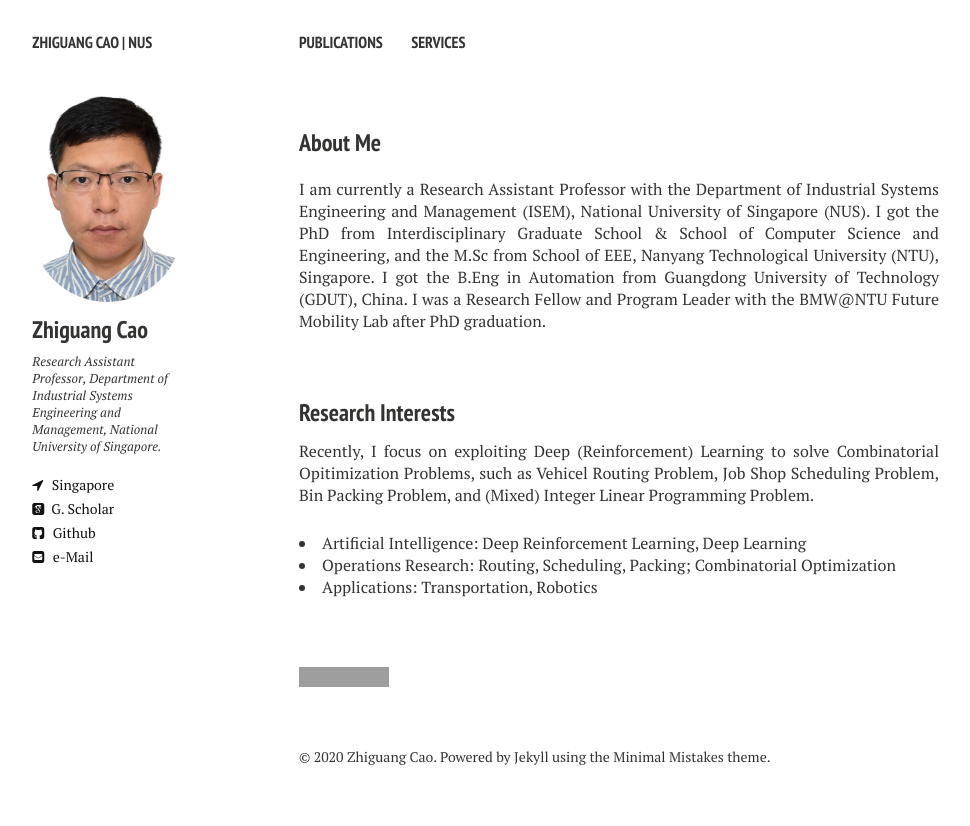
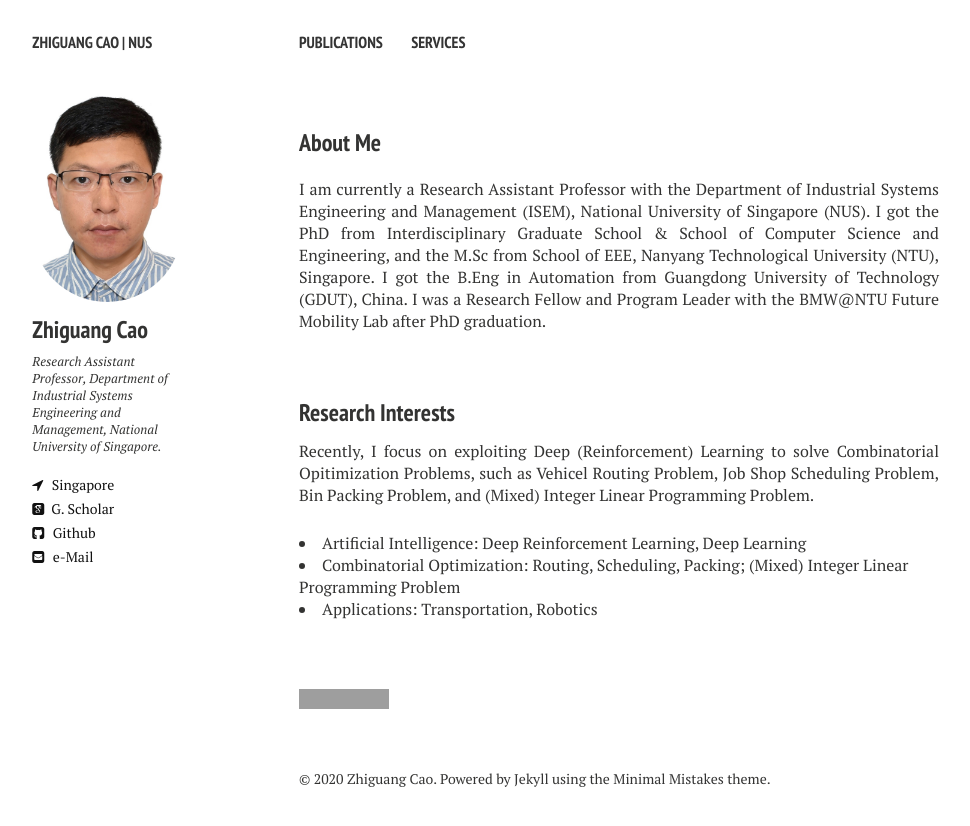
Before and after one commit to zhiguangcaosg/zhiguangcaosg.github.io, a Jekyll site: the page built from index.md, in a window 1280 px wide. Shown: the top 826 px of the page, without its empty margins (21-991 px from the left). Built offline with Jekyll 4.4.1, drawn with Linux system fonts in a browser that asks for light colours; nearby versions of some CDN libraries; grey boxes are pictures that could not be loaded.

Commit message:
Update index.md

```diff
--- a/index.md
+++ b/index.md
@@ -18,7 +18,7 @@ image: banner1.png
 Artificial Intelligence:  Deep Reinforcement Learning, Deep Learning
 </li>
 <li>
-Operations Research:  Routing, Scheduling, Packing; Combinatorial Optimization
+Combinatorial Optimization:  Routing, Scheduling, Packing; (Mixed) Integer Linear Programming Problem
 </li>
 <li>
 Applications:  Transportation, Robotics
```
